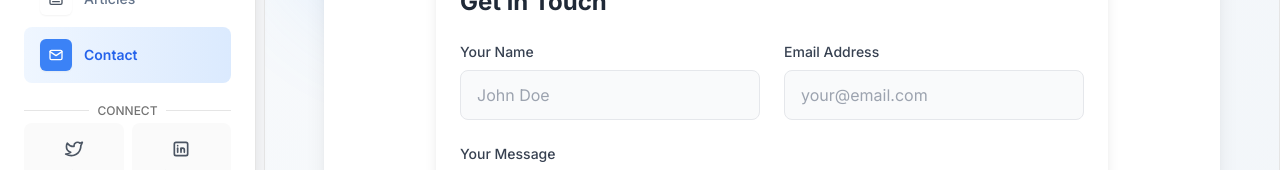
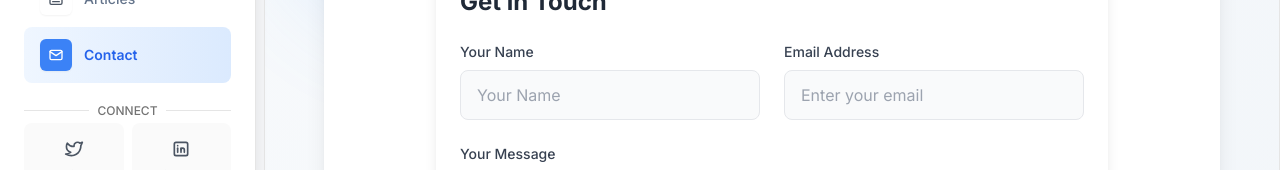
Before and after one commit to kumar10248/Deva-portfolio, a Next.js app: page /contact in a window 1280 px wide. Shown: the part 419-589 px from the top of the page. Built offline with nearby package versions, Linux system fonts and the light colour scheme.

Commit message:
update placeholder text in Contact component for improved user guidance

```diff
--- a/src/components/Contact.tsx
+++ b/src/components/Contact.tsx
@@ -110,7 +110,7 @@ export const Contact = () => {
             <input
               id="name"
               type="text"
-              placeholder="John Doe"
+              placeholder="Your Name"
               className={`w-full px-4 py-3 rounded-lg bg-gray-50 dark:bg-gray-700 border ${
                 formData.name.error ? 'border-red-500' : 'border-gray-200 dark:border-gray-600'
               } text-gray-900 dark:text-gray-100 focus:border-blue-500 focus:ring-2 focus:ring-blue-200 dark:focus:ring-blue-800 focus:outline-none transition duration-200`}
@@ -131,7 +131,7 @@ export const Contact = () => {
             <input
               id="email"
               type="email"
-              placeholder="your@email.com"
+              placeholder="Enter your email"
               className={`w-full px-4 py-3 rounded-lg bg-gray-50 dark:bg-gray-700 border ${
                 formData.email.error ? 'border-red-500' : 'border-gray-200 dark:border-gray-600'
               } text-gray-900 dark:text-gray-100 focus:border-blue-500 focus:ring-2 focus:ring-blue-200 dark:focus:ring-blue-800 focus:outline-none transition duration-200`}
```
